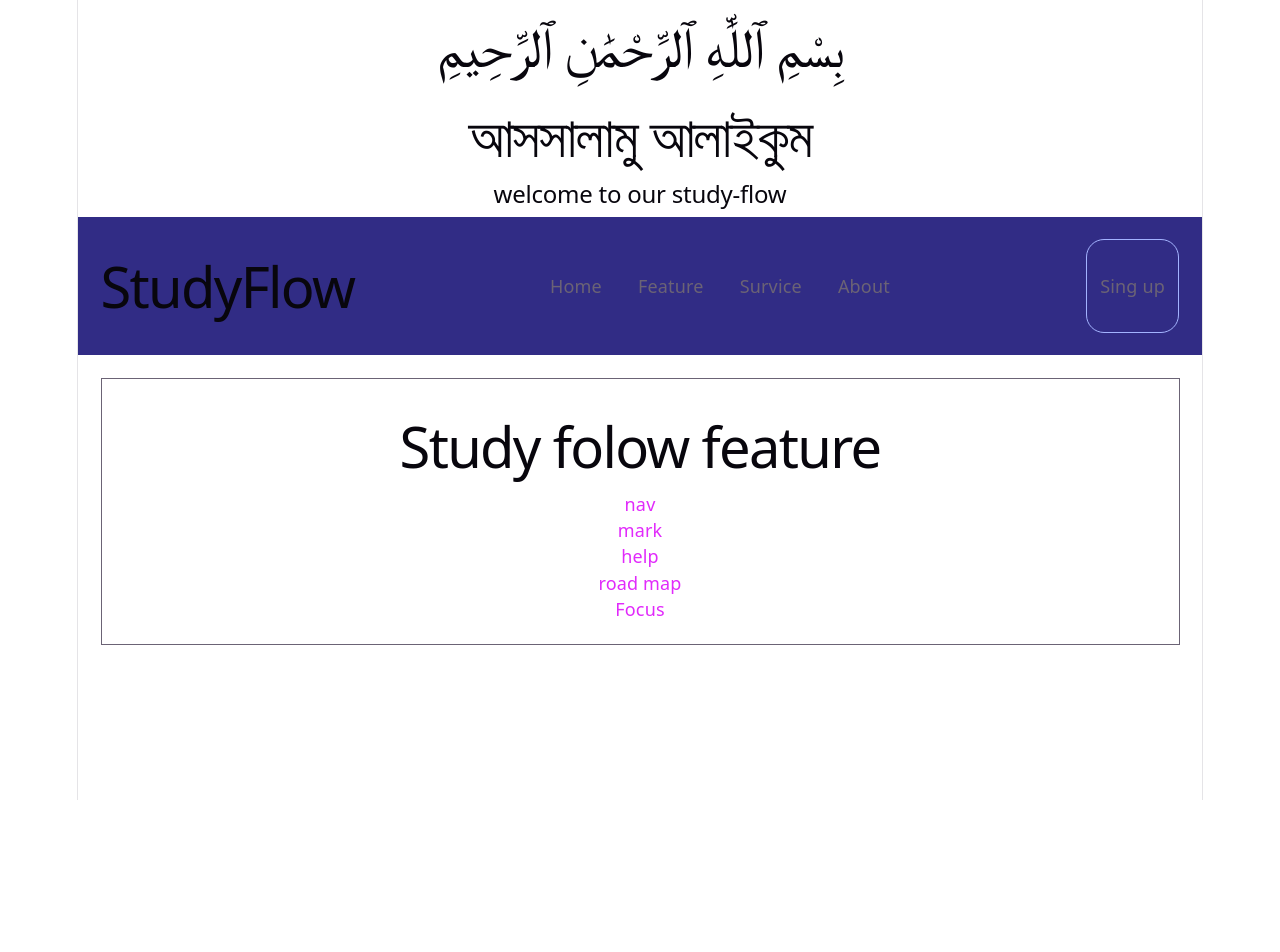
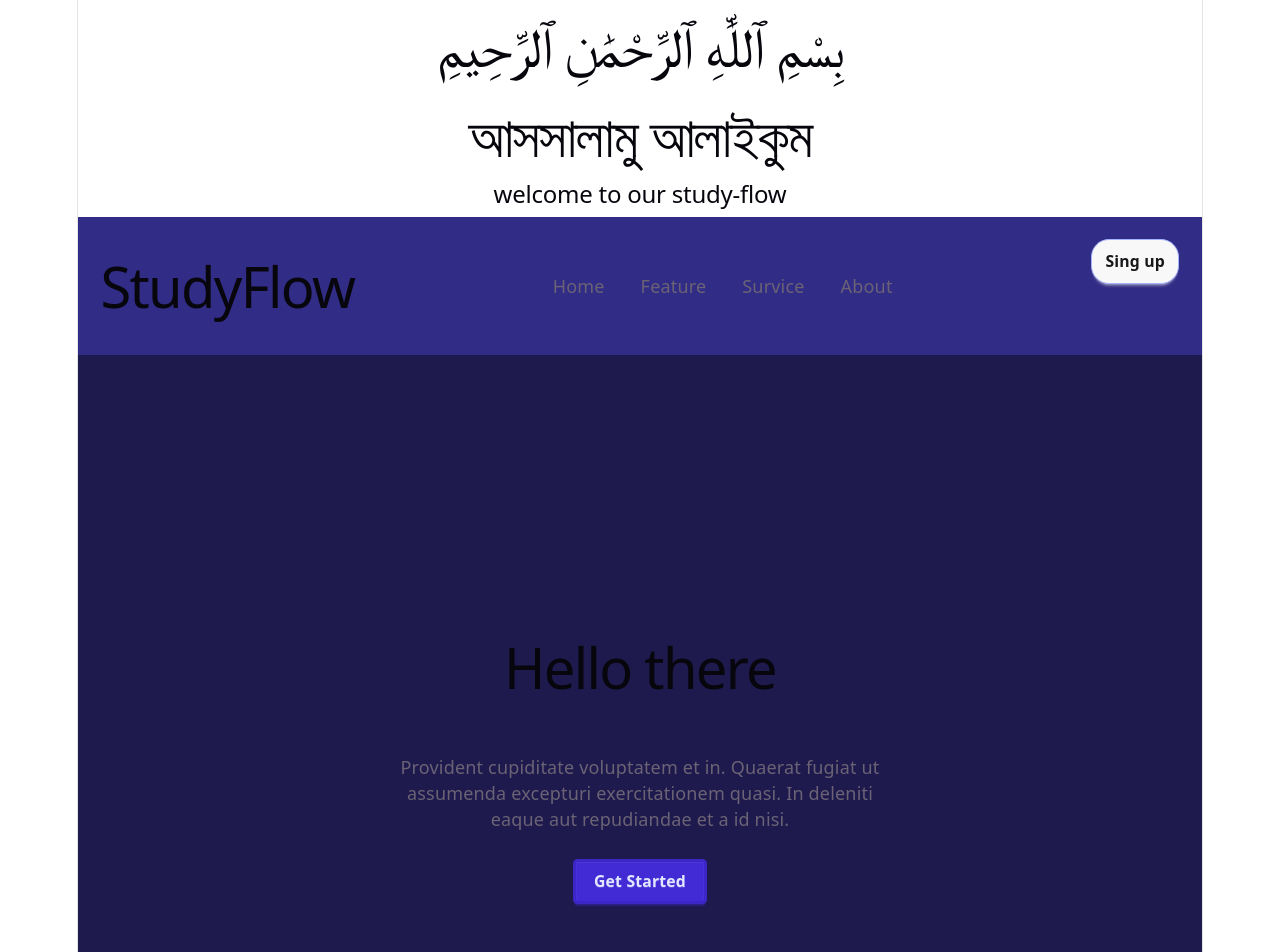
Before and after one commit to Olinurrah/studyFlow, a React (Vite) app: page / in a window 1280 px wide. Shown: the top 952 px of the page. Before the commit the page ends 800 px from the top, so only its background shows below. Built offline with nearby package versions, Linux system fonts and the light colour scheme.

Commit message:
Add navbar

```diff
--- a/package.json
+++ b/package.json
@@ -20,6 +20,7 @@
     "@types/react": "^19.2.18",
     "@types/react-dom": "^19.2.7",
     "@vitejs/plugin-react": "^6.1.1",
+    "daisyui": "^5.7.42",
     "eslint": "^10.10.0",
     "eslint-plugin-react-hooks": "^7.1.1",
     "eslint-plugin-react-refresh": "^0.5.6",
--- a/src/App.css
+++ b/src/App.css
@@ -1,4 +1,5 @@
 @import "tailwindcss";
+@plugin "daisyui";
 
 .counter {
   font-size: 16px;
--- a/src/App.jsx
+++ b/src/App.jsx
@@ -1,5 +1,6 @@
 
 import './App.css'
+import HeroSection from './compunent/HeroSection'
 import Navbar from './compunent/Navbar'
 
 function App() {
@@ -13,6 +14,7 @@
  <h2>welcome to our study-flow </h2>
  {/* nav */}
 <Navbar></Navbar>
+<HeroSection></HeroSection>
 
 
  <div className='border-1 m-5 p-5'>
--- /dev/null
+++ b/src/compunent/HeroSection.jsx
@@ -0,0 +1,21 @@
+
+const HeroSection = () => {
+    return (
+        <div>
+            <div className="hero bg-indigo-950 min-h-screen">
+  <div className="hero-content text-center">
+    <div className="max-w-md">
+      <h1 className="text-5xl font-bold">Hello there</h1>
+      <p className="py-6">
+        Provident cupiditate voluptatem et in. Quaerat fugiat ut assumenda excepturi exercitationem
+        quasi. In deleniti eaque aut repudiandae et a id nisi.
+      </p>
+      <button className="btn btn-primary">Get Started</button>
+    </div>
+  </div>
+</div>
+        </div>
+    );
+};
+
+export default HeroSection;
```
Also changed, not shown: 1 other file (tests, documents, lock files or other folders).
